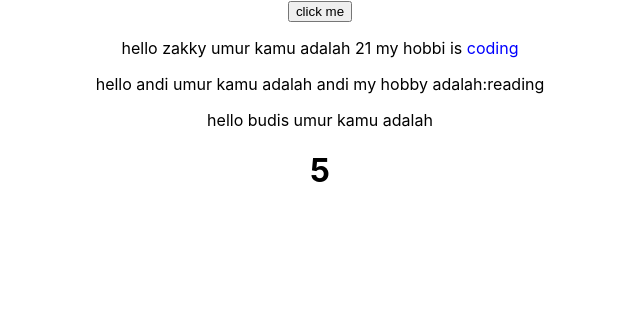
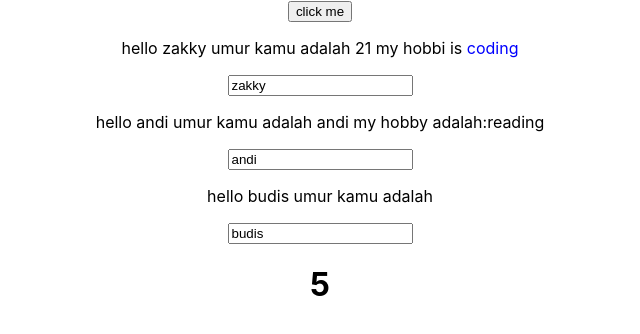
Before and after one commit to zakkytaufiqurrohman/learnReact, a React (Create React App) app: page / in a window 1280 px wide. Shown: the top 334 px of the page, without its empty margins (320-960 px from the left). Built offline with nearby package versions, Linux system fonts and the light colour scheme.

Commit message:
two way binding

```diff
--- a/src/App.js
+++ b/src/App.js
@@ -13,15 +13,24 @@ class App extends Component {
       {name:'budis',age:25}
     ],
   }
-  swicthNameHandler = () => {
+  swicthNameHandler = (newName) => {
       this.setState( {
         datas:[
-          {name:'nama ini setelah di rubah',age:21},
+          {name:newName,age:21},
           {name:'change name',age:22},
           {name:'budis',age:25}
         ]
       }
       )
+  }
+  changeHandler =(event)=>{
+    this.setState({
+      datas:[
+        {name:'zakky',age:21},
+        {name:'change name',age:22},
+        {name:event.target.value,age:25}
+      ]
+    })
   }
   render(){
   return (
@@ -31,11 +40,15 @@ class App extends Component {
       <Person name="andi" age="22" > my hobby adalah:reading</Person>
       <Person name="budi" age="23"/> */}
 
-      <button onClick={this.swicthNameHandler}>click me</button>
+      <button onClick={this.swicthNameHandler.bind(this,"paijo")}>click me</button>
       {/* state */}
       <Person name={this.state.datas[0].name} age={this.state.datas[0].age}> my hobbi is<span className="warna" > coding</span></Person>
       <Person name={this.state.datas[1].name} age={this.state.datas[1].name} > my hobby adalah:reading</Person>
-      <Person name={this.state.datas[2].name} age={this.state.otherState} />
+      <Person
+        name={this.state.datas[2].name}
+        age={this.state.otherState}
+        change={this.changeHandler}
+      />
       <Timer mulai={0}/>
     </div>
   )}
--- a/src/Person/Person.js
+++ b/src/Person/Person.js
@@ -10,7 +10,10 @@ const Person = (props) =>{
                  hello {props.name} umur kamu adalah {props.age}
                  {props.children}
              </p>
+            <input type="text" onChange={props.change} value={props.name}/>
+
         </div>
+
     );
     //
 }
```
